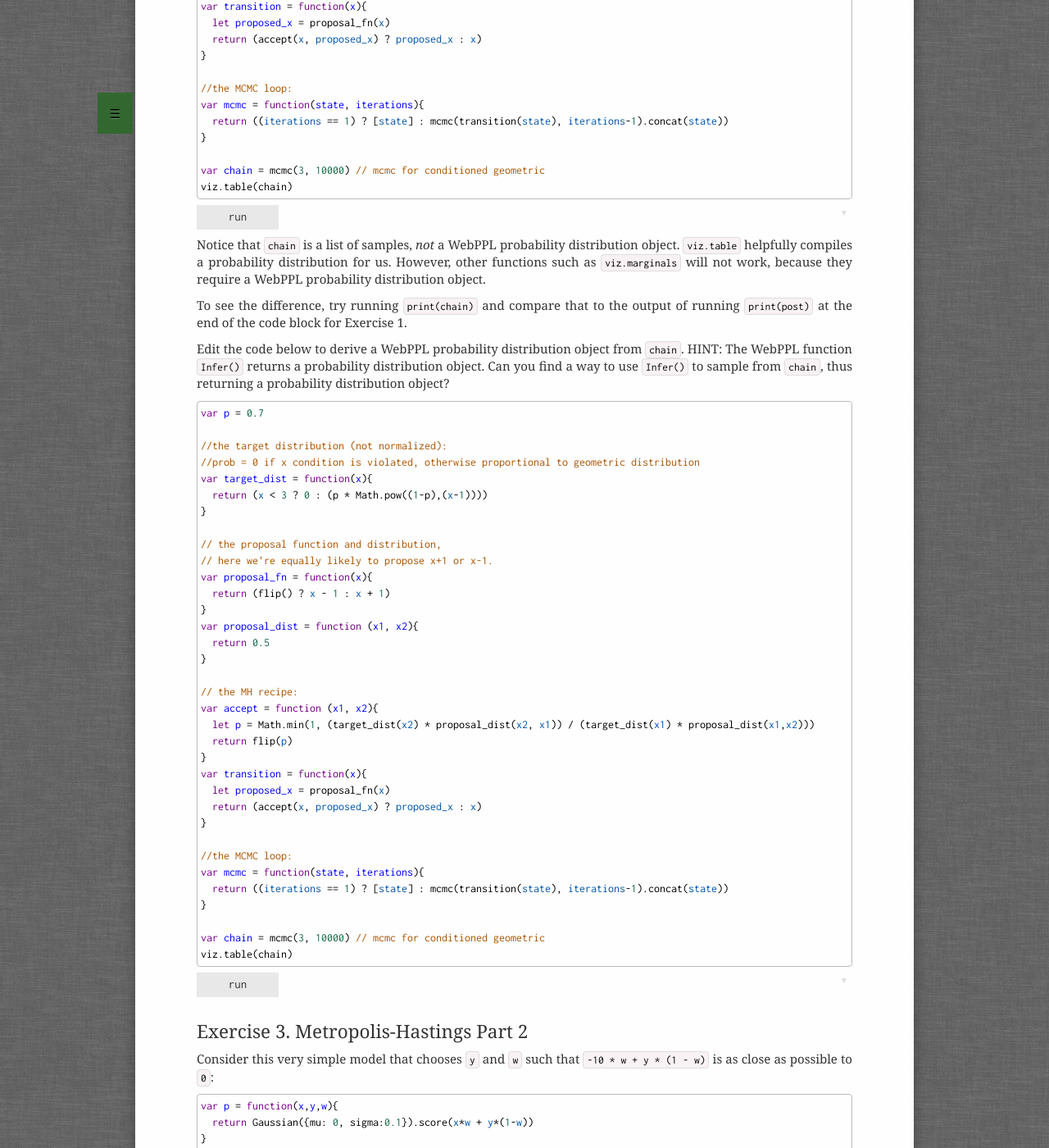
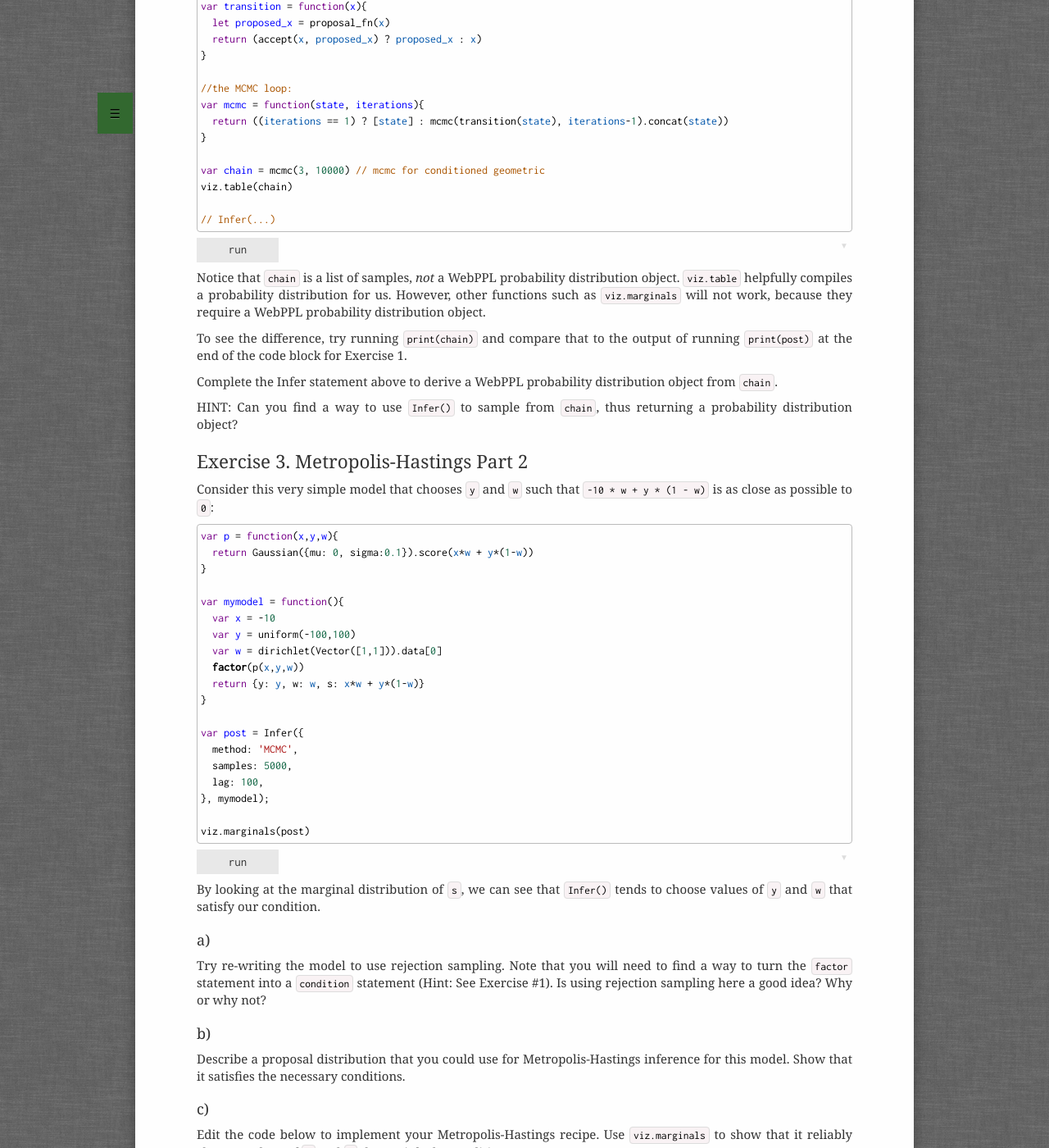
Before and after one commit to probmods/probmods2, a Jekyll site: the page built from exercises/inference-algorithms.md, in a window 1280 px wide and 1400 px high, scrolled down 1612 px. Shown: the whole window at 82% size. Built offline with Jekyll 4.4.1, drawn with Linux system fonts in a browser that asks for light colours; a script that is not in the unit is left out.

Commit message:
Clean up hint in exercise 2

```diff
--- a/exercises/inference-algorithms.md
+++ b/exercises/inference-algorithms.md
@@ -85,50 +85,17 @@
 
 var chain = mcmc(3, 10000) // mcmc for conditioned geometric
 viz.table(chain)
+
+// Infer(...)
 ~~~~
 
 Notice that `chain` is a list of samples, *not* a WebPPL probability distribution object. `viz.table` helpfully compiles a probability distribution for us. However, other functions such as `viz.marginals` will not work, because they require a WebPPL probability distribution object.
 
 To see the difference, try running `print(chain)` and compare that to the output of running `print(post)` at the end of the code block for Exercise 1.
 
-Edit the code below to derive a WebPPL probability distribution object from `chain`. HINT: The WebPPL function `Infer()` returns a probability distribution object. Can you find a way to use `Infer()` to sample from `chain`, thus returning a probability distribution object?
+Complete the Infer statement above to derive a WebPPL probability distribution object from `chain`.
 
-~~~~
-var p = 0.7
-
-//the target distribution (not normalized):
-//prob = 0 if x condition is violated, otherwise proportional to geometric distribution
-var target_dist = function(x){
-  return (x < 3 ? 0 : (p * Math.pow((1-p),(x-1))))
-}
-
-// the proposal function and distribution,
-// here we're equally likely to propose x+1 or x-1.
-var proposal_fn = function(x){
-  return (flip() ? x - 1 : x + 1)
-}
-var proposal_dist = function (x1, x2){
-  return 0.5
-}
-
-// the MH recipe:
-var accept = function (x1, x2){
-  let p = Math.min(1, (target_dist(x2) * proposal_dist(x2, x1)) / (target_dist(x1) * proposal_dist(x1,x2)))
-  return flip(p)
-}
-var transition = function(x){
-  let proposed_x = proposal_fn(x)
-  return (accept(x, proposed_x) ? proposed_x : x)
-}
-
-//the MCMC loop:
-var mcmc = function(state, iterations){
-  return ((iterations == 1) ? [state] : mcmc(transition(state), iterations-1).concat(state))
-}
-
-var chain = mcmc(3, 10000) // mcmc for conditioned geometric
-viz.table(chain)
-~~~~
+HINT: Can you find a way to use `Infer()` to sample from `chain`, thus returning a probability distribution object?
 
 ## Exercise 3. Metropolis-Hastings Part 2
 
```
